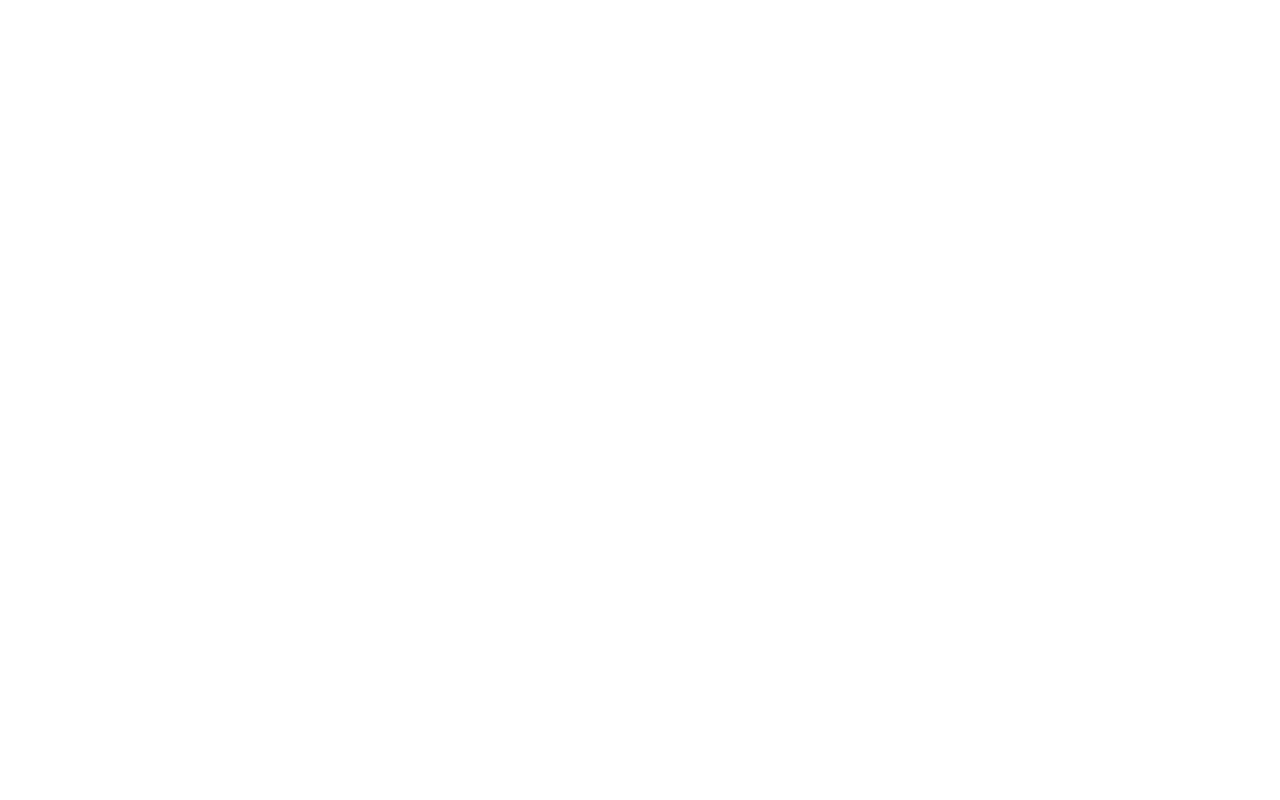
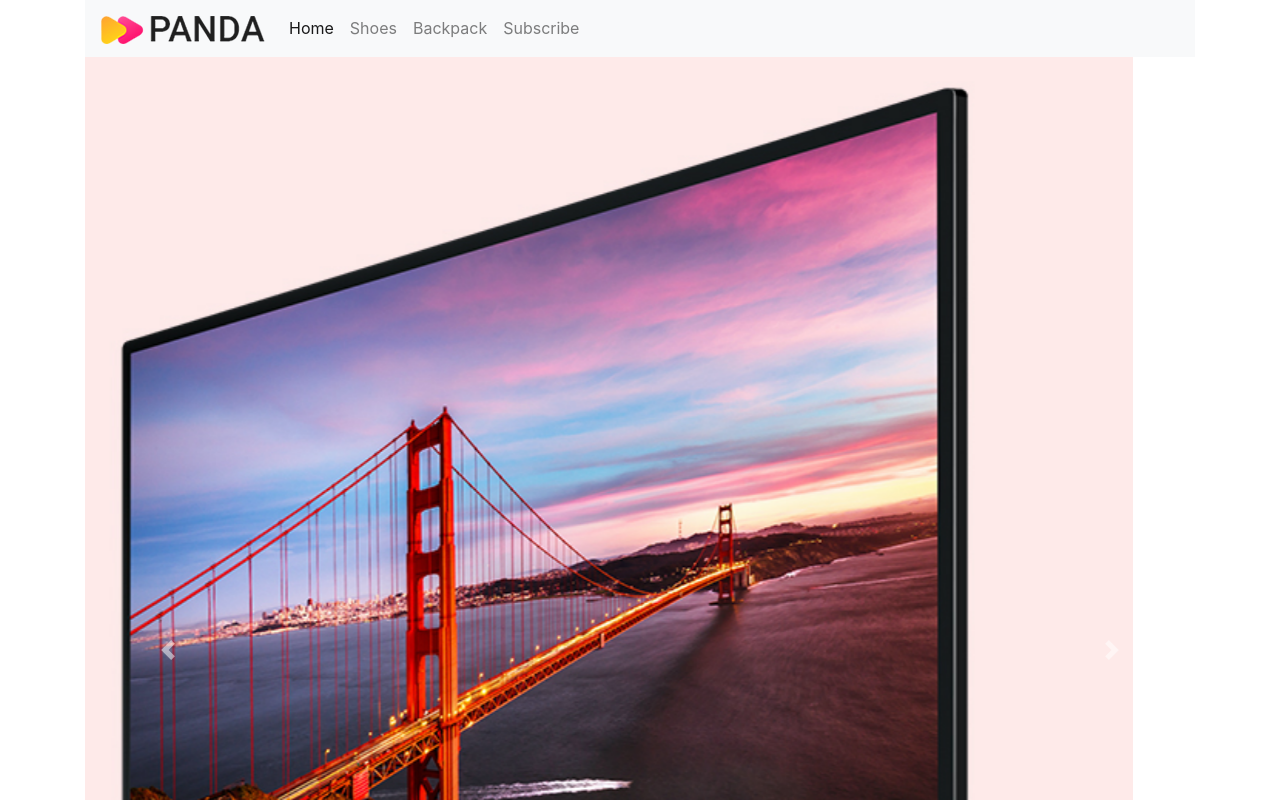
Before and after one commit to Mohammad-Ashraful/panda-commerce, a plain HTML site: page index.html in a window 1280 px wide. Shown: the top 800 px of the page. Drawn offline with nearby package versions, Linux system fonts and the light colour scheme.

Commit message:
second commit

```diff
--- a/index.html
+++ b/index.html
@@ -3,9 +3,68 @@
 <head>
     <meta charset="UTF-8">
     <meta name="viewport" content="width=device-width, initial-scale=1.0">
-    <title>Document</title>
+    <title>Panda Commerce</title>
+    <link rel="stylesheet" href="https://stackpath.bootstrapcdn.com/bootstrap/4.4.1/css/bootstrap.min.css" integrity="sha384-Vkoo8x4CGsO3+Hhxv8T/Q5PaXtkKtu6ug5TOeNV6gBiFeWPGFN9MuhOf23Q9Ifjh" crossorigin="anonymous">
+    <link rel="stylesheet" href="style.css">
 </head>
 <body>
+    <div class="container">
+        <nav class="navbar navbar-expand-lg navbar-light bg-light">
+            <a class="navbar-brand" href="#">
+                <img src="images/logo.png" alt="Panda">
+            </a>
+            <button class="navbar-toggler" type="button" data-toggle="collapse" data-target="#navbarNav" aria-controls="navbarNav" aria-expanded="false" aria-label="Toggle navigation">
+              <span class="navbar-toggler-icon"></span>
+            </button>
+            <div class="collapse navbar-collapse" id="navbarNav">
+              <ul class="navbar-nav">
+                <li class="nav-item active">
+                  <a class="nav-link" href="#">Home <span class="sr-only">(current)</span></a>
+                </li>
+                <li class="nav-item">
+                  <a class="nav-link" href="#shoes">Shoes</a>
+                </li>
+                <li class="nav-item">
+                  <a class="nav-link" href="#backpack">Backpack</a>
+                </li>
+                <li class="nav-item">
+                  <a class="nav-link" href="#subscribe">Subscribe</a>
+                </li>
+              </ul>
+            </div>
+          </nav>
+    </div>
+    <div class="container">
+        <div id="carouselExampleControls" class="carousel slide" data-ride="carousel">
+            <div class="carousel-inner">
+              <div class="carousel-item active">
+                <img src="images/banner-images/tv.png" class="d-block w-100" alt="Television">
+              </div>
+              <div class="carousel-item">
+                <img src="images/banner-images/headphone.png" class="d-block w-100" alt="Headphone">
+              </div>
+              <div class="carousel-item">
+                <img src="images/banner-images/xbox.png" class="d-block w-100" alt="Xbox">
+              </div>
+            </div>
+            <a class="carousel-control-prev" href="#carouselExampleControls" role="button" data-slide="prev">
+              <span class="carousel-control-prev-icon" aria-hidden="true"></span>
+              <span class="sr-only">Previous</span>
+            </a>
+            <a class="carousel-control-next" href="#carouselExampleControls" role="button" data-slide="next">
+              <span class="carousel-control-next-icon" aria-hidden="true"></span>
+              <span class="sr-only">Next</span>
+            </a>
+          </div>
+    </div>
 
+
+
+
+
+
+    <script src="https://code.jquery.com/jquery-3.4.1.slim.min.js" integrity="sha384-J6qa4849blE2+poT4WnyKhv5vZF5SrPo0iEjwBvKU7imGFAV0wwj1yYfoRSJoZ+n" crossorigin="anonymous"></script>
+    <script src="https://cdn.jsdelivr.net/npm/popper.js@1.16.0/dist/umd/popper.min.js" integrity="sha384-Q6E9RHvbIyZFJoft+2mJbHaEWldlvI9IOYy5n3zV9zzTtmI3UksdQRVvoxMfooAo" crossorigin="anonymous"></script>
+    <script src="https://stackpath.bootstrapcdn.com/bootstrap/4.4.1/js/bootstrap.min.js" integrity="sha384-wfSDF2E50Y2D1uUdj0O3uMBJnjuUD4Ih7YwaYd1iqfktj0Uod8GCExl3Og8ifwB6" crossorigin="anonymous"></script>
 </body>
 </html>
```
